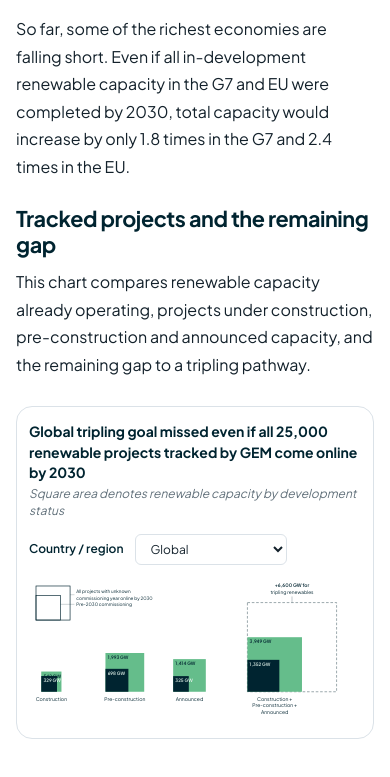
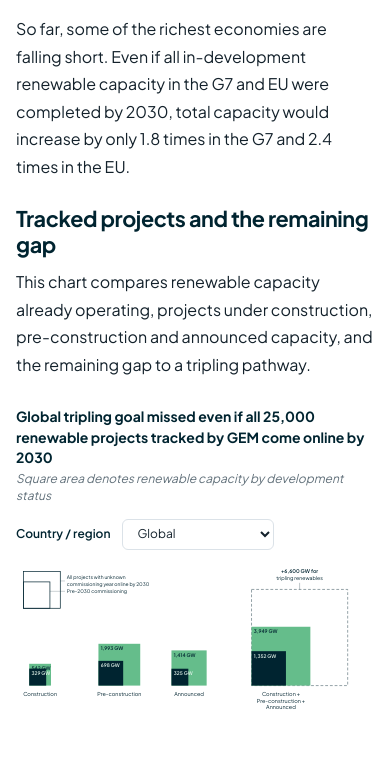
Before and after one commit to jnorm18/tripling_beta, a plain HTML site: page index.html in a window 390 px wide. Shown: the part 1906-2683 px from the top of the page. Drawn offline with nearby package versions, Linux system fonts and the light colour scheme; a script that the page names is missing.

Commit message:
Update style.css

```diff
--- a/style.css
+++ b/style.css
@@ -145,10 +145,10 @@ img {
 
 .d3-card {
   width: 100%;
-  border: 1px solid var(--border);
-  border-radius: 16px;
-  background: #fff;
-  padding: 18px 18px 14px;
+  border: 0;
+  border-radius: 0;
+  background: transparent;
+  padding: 0;
 }
 
 .d3-chart-header {
@@ -230,9 +230,9 @@ img {
     border-radius: 14px;
   }
 
-  .d3-card {
-    padding: 14px 12px 10px;
-  }
+.d3-card {
+  padding: 0;
+}
 
   .d3-chart-title {
     font-size: 14px;
```
